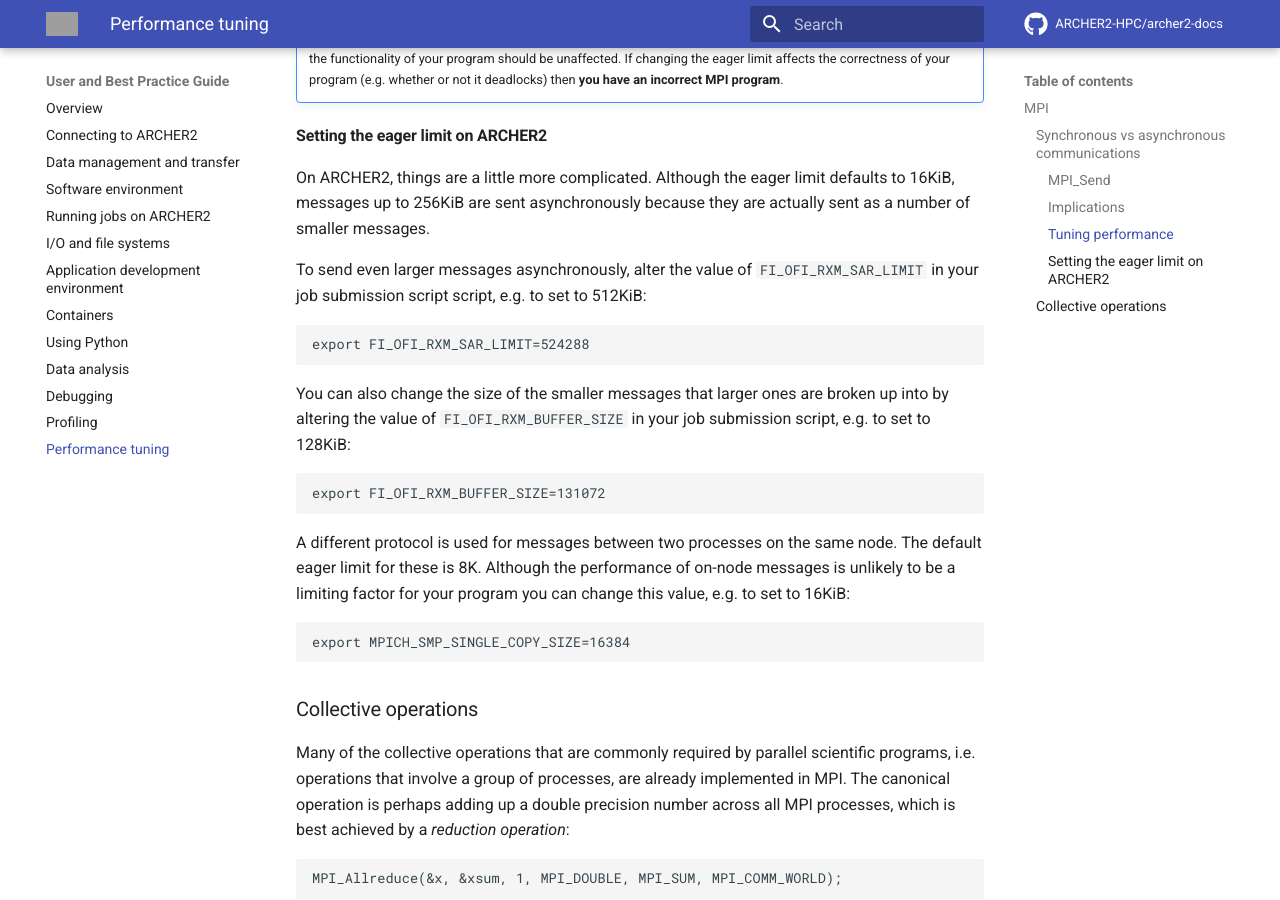
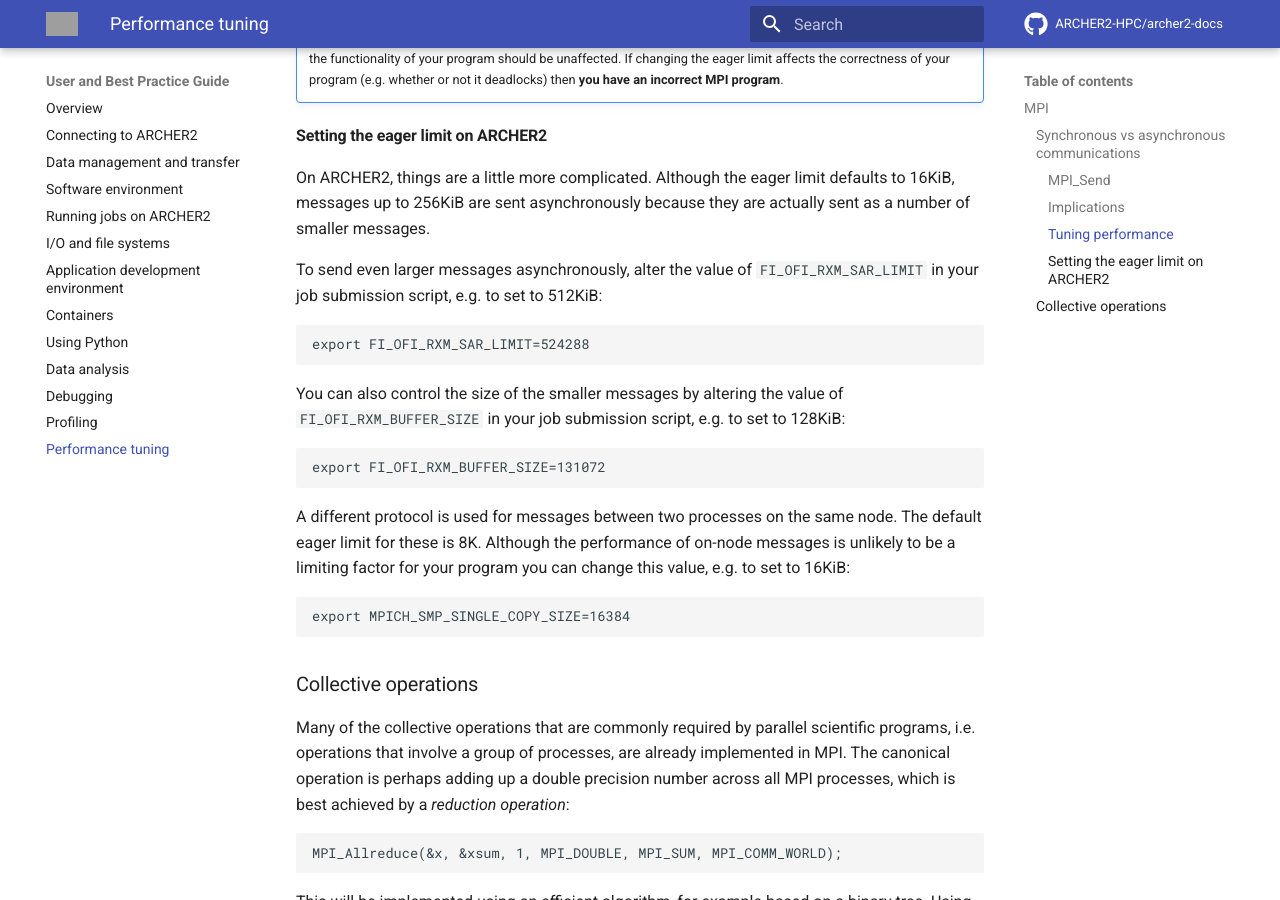
Before and after one commit to ARCHER2-HPC/archer2-docs, an MkDocs documentation site: the page built from docs/user-guide/tuning.md, in a window 1280 px wide and 900 px high, scrolled down 2354 px. Built offline with MkDocs 1.6.1 and Material for MkDocs 9.7.7, drawn with Linux system fonts in a browser that asks for light colours; comment, search, counter and statistics services are not loaded; grey boxes are pictures that could not be loaded.

Commit message:
FIx
Removed double "script" and cut the knot in English.

```diff
--- a/docs/user-guide/tuning.md
+++ b/docs/user-guide/tuning.md
@@ -118,12 +118,12 @@ asynchronously because they are actually sent as a number of smaller
 messages.
 
 To send even larger messages asynchronously, alter the value of
-`FI_OFI_RXM_SAR_LIMIT` in your job submission script script, e.g. to set to 512KiB:
+`FI_OFI_RXM_SAR_LIMIT` in your job submission script, e.g. to set to 512KiB:
 
     export FI_OFI_RXM_SAR_LIMIT=524288
 
-You can also change the size of the smaller messages that larger ones
-are broken up into by altering the value of `FI_OFI_RXM_BUFFER_SIZE`
+You can also control the size of the smaller messages by altering the value
+of `FI_OFI_RXM_BUFFER_SIZE`
 in your job submission script, e.g. to set to 128KiB:
 
     export FI_OFI_RXM_BUFFER_SIZE=131072
```
